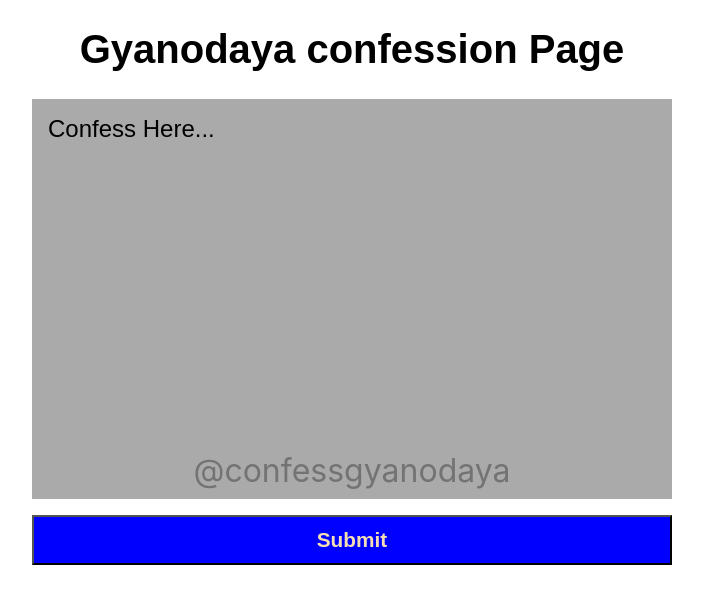
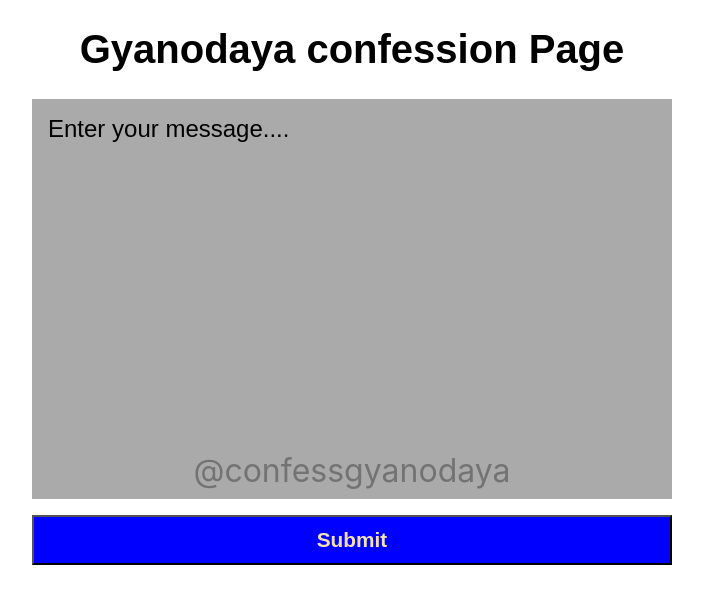
Before and after one commit to anishrajpandey/Confession-Page, a Next.js app: page / in a window 1280 px wide. Shown: the top 604 px of the page, without its empty margins (288-991 px from the left). Built offline with nearby package versions, Linux system fonts and the light colour scheme.

Commit message:
index page complete UX

```diff
--- a/pages/index.js
+++ b/pages/index.js
@@ -4,7 +4,7 @@ import Image from "next/image";
 
 export default function Home({ apiEndpoint }) {
   const mainElement = useRef();
-  const [ConfessText, setConfessText] = useState("Confess Here...");
+  const [ConfessText, setConfessText] = useState("Enter your message....");
   const [Loading, setLoading] = useState(false);
   const [ShowMessage, setShowMessage] = useState(false);
 
```
Also changed, not shown: public/loader.gif (added).
